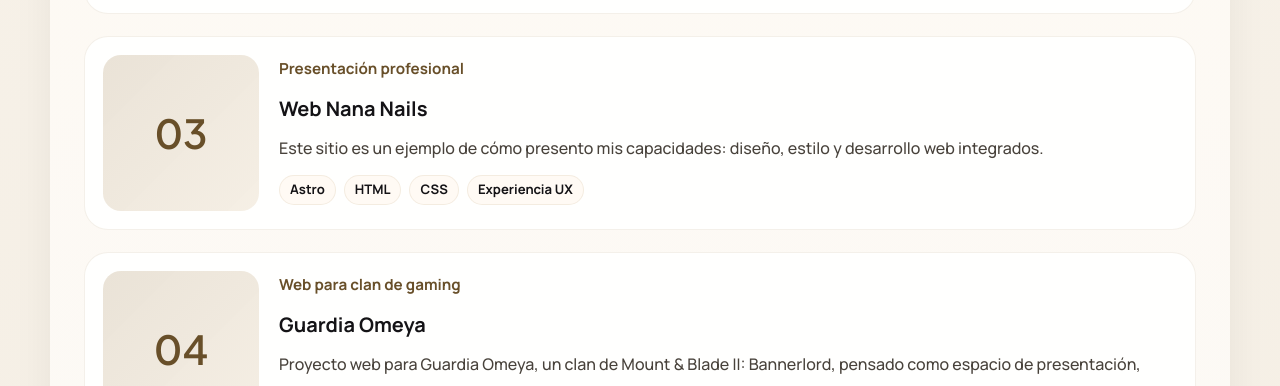
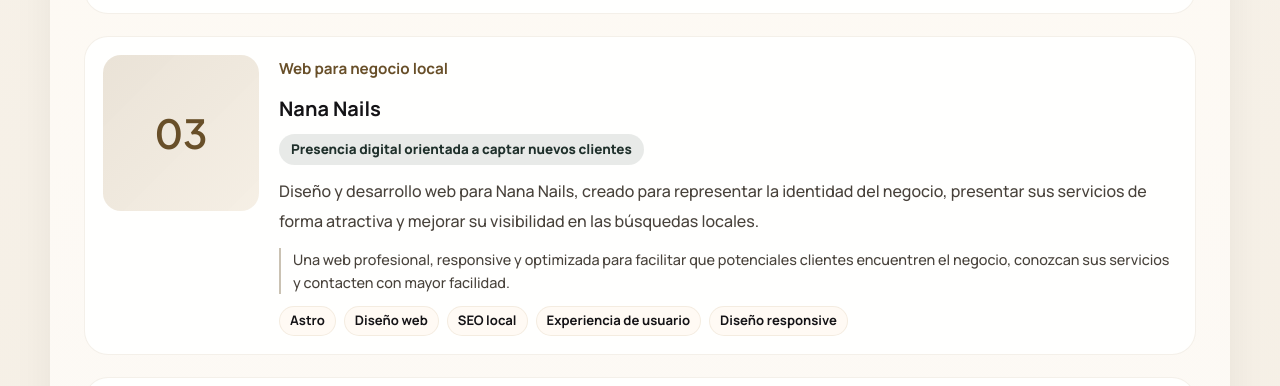
Before and after one commit to Ancodi1/Landing, an Astro site: page / in a window 1280 px wide. Shown: the part 2415-2801 px from the top of the page. Built offline with nearby package versions, Linux system fonts and the light colour scheme; Astro itself is replaced by a stand-in of ours.

Commit message:
Añadido Logo y aclaracion texot
Logo de omeya y quitado lo de ninghures

```diff
--- a/src/pages/index.astro
+++ b/src/pages/index.astro
@@ -1,6 +1,7 @@
 ---
 import DesignUploader from '../components/DesignUploader.astro';
 import Layout from '../layouts/Layout.astro';
+import logoOmeya from '../imx/logoomeya.png';
 
 const capabilityGroups = [
 	{
@@ -66,12 +67,15 @@
 		image: '/imx/logo.png'
 	},
 	{
-		title: 'Web Nana Nails',
-		type: 'Presentación profesional',
+		title: 'Nana Nails',
+		type: 'Web para negocio local',
 		status: '',
+		highlight: 'Presencia digital orientada a captar nuevos clientes',
 		summary:
-			'Este sitio es un ejemplo de cómo presento mis capacidades: diseño, estilo y desarrollo web integrados.',
-		tools: ['Astro', 'HTML', 'CSS', 'Experiencia UX'],
+			'Diseño y desarrollo web para Nana Nails, creado para representar la identidad del negocio, presentar sus servicios de forma atractiva y mejorar su visibilidad en las búsquedas locales.',
+		result:
+			'Una web profesional, responsive y optimizada para facilitar que potenciales clientes encuentren el negocio, conozcan sus servicios y contacten con mayor facilidad.',
+		tools: ['Astro', 'Diseño web', 'SEO local', 'Experiencia de usuario', 'Diseño responsive'],
 		image: ''
 	},
 	{
@@ -81,7 +85,7 @@
 		summary:
 			'Proyecto web para Guardia Omeya, un clan de Mount & Blade II: Bannerlord, pensado como espacio de presentación, comunidad e identidad del grupo.',
 		tools: ['Diseño web', 'Desarrollo', 'Experiencia UX'],
-		image: ''
+		image: logoOmeya.src
 	},
 	{
 		title: 'Coronas Ibéricas',
```
Also changed, not shown: src/imx/logoomeya.png (added), 1 other file.
